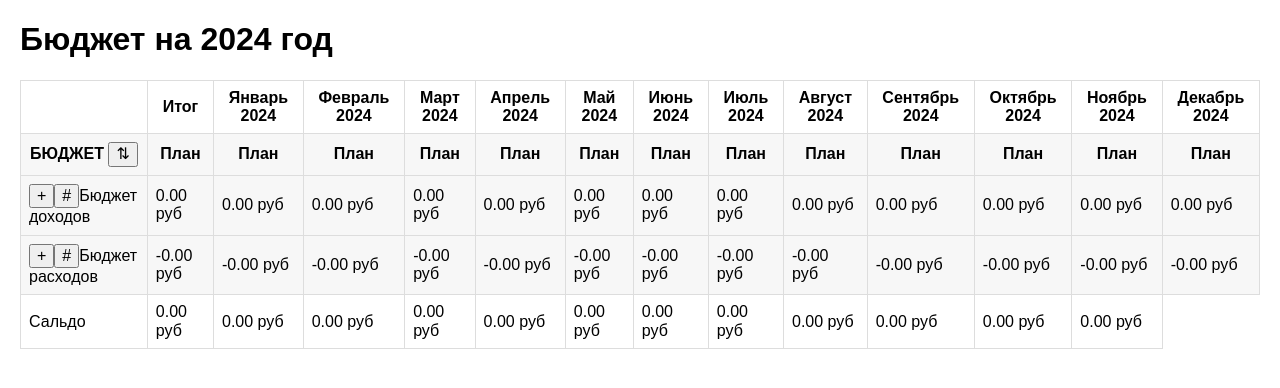
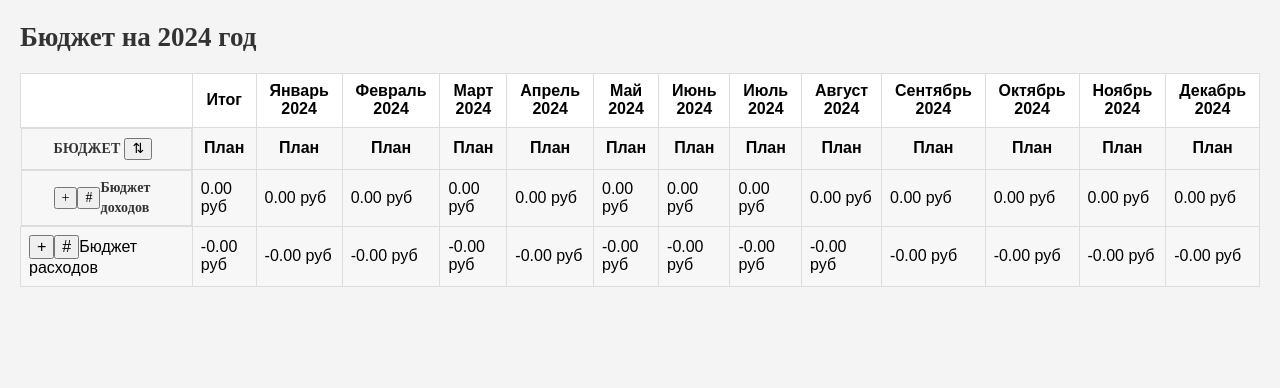
Before and after one commit to andrabra/adesk_test, a website built with webpack: page src/index.html in a window 1280 px wide. Built offline with nearby package versions, Linux system fonts and the light colour scheme.

Commit message:
added styles

```diff
--- a/src/components/budgetTable/budgetTable.css
+++ b/src/components/budgetTable/budgetTable.css
@@ -1,14 +1,46 @@
 /* budgetTable.css */
-.header-row1{
+.header-row1 {
   background-color: rgb(255, 255, 255);
 }
-.header-row2{
+.header-row2 {
   background-color: rgb(247, 247, 247);
 }
 .expenses-group {
-  background-color: rgb(247, 247, 247); /* Красный цвет фона для строки "Бюджет расходов" */
+  background-color: rgb(247, 247, 247);
 }
 
 .income-group {
-  background-color: rgb(247, 247, 247); /* Зеленый цвет фона для строки "Бюджет доходов" */
+  background-color: rgb(247, 247, 247);
 }
+
+.budget-header {
+  display: flex;
+  gap: 4px;
+  flex-direction: row;
+  justify-content: flex-start;
+  align-items: center;
+  padding: 9px 30px 9px 32px;
+  color: rgb(51, 51, 51);
+  font-family: PT Sans;
+  font-size: 14px;
+  font-weight: 700;
+  line-height: 20px;
+  letter-spacing: 0.14px;
+  text-align: left;
+  text-transform: uppercase;
+}
+
+.income-group td:first-child {
+  display: flex;
+  flex-direction: row;
+  justify-content: space-between;
+  align-items: center;
+  padding: 7px 5px 7px 32px;
+  color: rgb(51, 51, 51);
+  font-family: PT Sans;
+  font-size: 14px;
+  font-weight: 700;
+  line-height: 20px;
+  letter-spacing: 0.14px;
+  text-align: left;
+}
--- a/src/components/budgetTable/budgetTable.js
+++ b/src/components/budgetTable/budgetTable.js
@@ -216,93 +216,6 @@ class BudgetTable {
     return monthlySums;
   }
 
-  render() {
-    console.log("Rendering table");
-    this.table.innerHTML = "";
-
-    const thead = document.createElement("thead");
-
-    // Первая строка заголовка
-    const headerRow1 = document.createElement("tr");
-    headerRow1.classList.add("header-row1");
-    const headerRow1Titles = [
-      "",
-      "Итог",
-      "Январь 2024",
-      "Февраль 2024",
-      "Март 2024",
-      "Апрель 2024",
-      "Май 2024",
-      "Июнь 2024",
-      "Июль 2024",
-      "Август 2024",
-      "Сентябрь 2024",
-      "Октябрь 2024",
-      "Ноябрь 2024",
-      "Декабрь 2024",
-    ];
-
-    headerRow1Titles.forEach((header, index) => {
-      const th = document.createElement("th");
-      th.textContent = header;
-      headerRow1.appendChild(th);
-    });
-    thead.appendChild(headerRow1);
-
-    // Вторая строка заголовка
-    const headerRow2 = document.createElement("tr");
-    headerRow2.classList.add("header-row2");
-    const headerRow2Titles = [
-      "БЮДЖЕТ",
-      "План",
-      ...headerRow1Titles.slice(2).map(() => "План"),
-    ];
-
-    headerRow2Titles.forEach((header, index) => {
-      const th = document.createElement("th");
-      if (index === 0) {
-        th.innerHTML = `${header} <button>⇅</button>`; // Кнопка сортировки
-        th.addEventListener("click", () => this.handleSort("name"));
-      } else {
-        th.textContent = header;
-        if (index === 1) {
-          th.addEventListener("click", () => this.handleSort("total"));
-        }
-      }
-      headerRow2.appendChild(th);
-    });
-    thead.appendChild(headerRow2);
-
-    this.table.appendChild(thead);
-
-    const tbody = document.createElement("tbody");
-    [this.data.income, this.data.expenses].forEach((group) => {
-      group.values = this.aggregateMonthlyValues(group);
-      this.renderRow(group, group.type);
-    });
-
-    // Добавляем строку "Сальдо"
-    const saldoRow = document.createElement("tr");
-    const saldoCell = document.createElement("td");
-    saldoCell.textContent = "Сальдо";
-    saldoRow.appendChild(saldoCell);
-
-    // Вычисляем сальдо по всем столбцам
-    for (let i = 2; i < headerRow1Titles.length; i++) {
-      let incomeValue =
-        parseFloat(this.data.income.values[headerRow1Titles[i]]) || 0;
-      let expensesValue =
-        parseFloat(this.data.expenses.values[headerRow1Titles[i]]) || 0;
-      let saldo = incomeValue - expensesValue;
-      const saldoValueCell = document.createElement("td");
-      saldoValueCell.textContent = `${saldo.toFixed(2)} руб`;
-      saldoRow.appendChild(saldoValueCell);
-    }
-
-    tbody.appendChild(saldoRow);
-
-    this.table.appendChild(tbody);
-  }
 
   renderRow(item, groupKey, parentGroup = null) {
     const row = document.createElement("tr");
@@ -380,6 +293,7 @@ class BudgetTable {
     if (item.values) {
       Object.keys(item.values).forEach((month) => {
         const cell = document.createElement("td");
+        cell.classList.add("editable-cell");
         if (item.type === "item") {
           const editableCell = new EditableCell(
             item.values[month],
@@ -405,6 +319,97 @@ class BudgetTable {
     }
   }
 
+  render() {
+    console.log("Rendering table");
+    this.table.innerHTML = "";
+
+    const thead = document.createElement("thead");
+
+    // Первая строка заголовка
+    const headerRow1 = document.createElement("tr");
+    headerRow1.classList.add("header-row1");
+    const headerRow1Titles = [
+      "",
+      "Итог",
+      "Январь 2024",
+      "Февраль 2024",
+      "Март 2024",
+      "Апрель 2024",
+      "Май 2024",
+      "Июнь 2024",
+      "Июль 2024",
+      "Август 2024",
+      "Сентябрь 2024",
+      "Октябрь 2024",
+      "Ноябрь 2024",
+      "Декабрь 2024",
+    ];
+
+    headerRow1Titles.forEach((header, index) => {
+      const th = document.createElement("th");
+      th.textContent = header;
+      headerRow1.appendChild(th);
+    });
+    thead.appendChild(headerRow1);
+
+    // Вторая строка заголовка
+    const headerRow2 = document.createElement("tr");
+    headerRow2.classList.add("header-row2");
+    const headerRow2Titles = [
+      "БЮДЖЕТ",
+      "План",
+      ...headerRow1Titles.slice(2).map(() => "План"),
+    ];
+
+    headerRow2Titles.forEach((header, index) => {
+      const th = document.createElement("th");
+      if (index === 0) {
+        th.innerHTML = `${header} <button>⇅</button>`; // Кнопка сортировки
+        th.classList.add("budget-header");
+        th.addEventListener("click", () => this.handleSort("name"));
+      } else {
+        th.textContent = header;
+        if (index === 1) {
+          th.addEventListener("click", () => this.handleSort("total"));
+        }
+      }
+      headerRow2.appendChild(th);
+    });
+    thead.appendChild(headerRow2);
+
+    this.table.appendChild(thead);
+
+    const tbody = document.createElement("tbody");
+    [this.data.income, this.data.expenses].forEach((group) => {
+      group.values = this.aggregateMonthlyValues(group);
+      this.renderRow(group, group.type);
+    });
+
+    // // Добавляем строку "Сальдо"
+    // const saldoRow = document.createElement("tr");
+    // const saldoCell = document.createElement("td");
+    // saldoCell.textContent = "Сальдо";
+    // saldoRow.appendChild(saldoCell);
+
+    // // Вычисляем сальдо по всем столбцам
+    // for (let i = 2; i < headerRow1Titles.length; i++) {
+    //   let incomeValue =
+    //     parseFloat(this.data.income.values[headerRow1Titles[i]]) || 0;
+    //   let expensesValue =
+    //     parseFloat(this.data.expenses.values[headerRow1Titles[i]]) || 0;
+    //   let saldo = incomeValue - expensesValue;
+    //   const saldoValueCell = document.createElement("td");
+    //   saldoValueCell.textContent = `${saldo.toFixed(2)} руб`;
+    //   saldoRow.appendChild(saldoValueCell);
+    // }
+
+    // tbody.appendChild(saldoRow);
+
+    this.table.appendChild(tbody);
+  }
+
+
+
   getElement() {
     return this.table;
   }
--- a/src/index.html
+++ b/src/index.html
@@ -8,7 +8,7 @@
   </head>
   <body>
     <main class="main">
-      <h1 class="title">Бюджет на 2024 год</h1>
+      <h1 class="main__title">Бюджет на 2024 год</h1>
       <div id="app"></div>
     </main>
   </body>
--- a/src/style.css
+++ b/src/style.css
@@ -5,18 +5,26 @@
 @import url("../src/components/budgetTable/budgetTable.css");
 
 body {
+  background: rgb(244, 244, 244);
+  margin: 0 auto;
+}
+
+.main {
   font-family: PT Sans, sans-serif;
   max-width: 1440px;
   max-height: 1074px;
-  /* background: rgb(244, 244, 244); */
+  margin: 20px;
 }
 
-.main {
-  margin: 20px;
-
+.main__title {
+  color: rgb(51, 51, 51);
+  font-family: PT Sans;
+  font-size: 27px;
+  font-weight: 700;
+  line-height: 35px;
+  letter-spacing: 0%;
+  text-align: left;
 }
-
-
 
 th,
 td {
```
